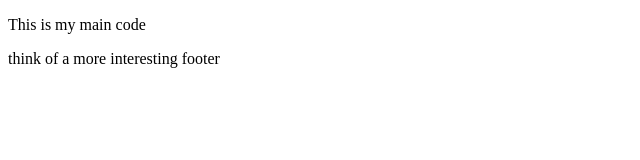
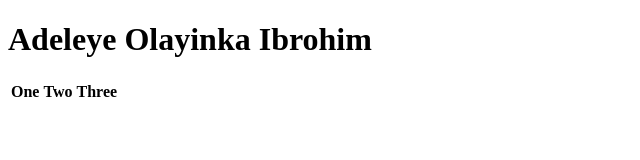
Before and after one commit to Yinkusadel/html5-coursera, a website: page index.html in a window 1280 px wide. Shown: the whole page, without its empty margins (0-640 px from the left). Drawn offline with Linux system fonts and the light colour scheme.

Commit message:
add complete solution to html5 course

```diff
--- a/index.html
+++ b/index.html
@@ -1,16 +1,25 @@
 <!DOCTYPE html>
 <html lang="en">
   <head>
-    <meta charset="UTF-8">
-    <meta name="viewport" content="width=device-width, initial-scale=1.0">
-    <title>My first page</title>
+    <meta charset="UTF-8" />
+    <meta name="viewport" content="width=device-width, initial-scale=1.0" />
+    <title>my project</title>
   </head>
   <body>
     <main>
-      <p>This is my main code</p>
+       <h1>Adeleye Olayinka Ibrohim</h1>
+      <table>
+        <th>One</th>
+        <th>Two</th>
+        <th>Three</th>
+      </table>
+
     </main>
-    <footer>
-      <p>think of a more interesting footer </p>
-    </footer>
+
+
+
+
+
+    <footer></footer>
   </body>
 </html>
```
